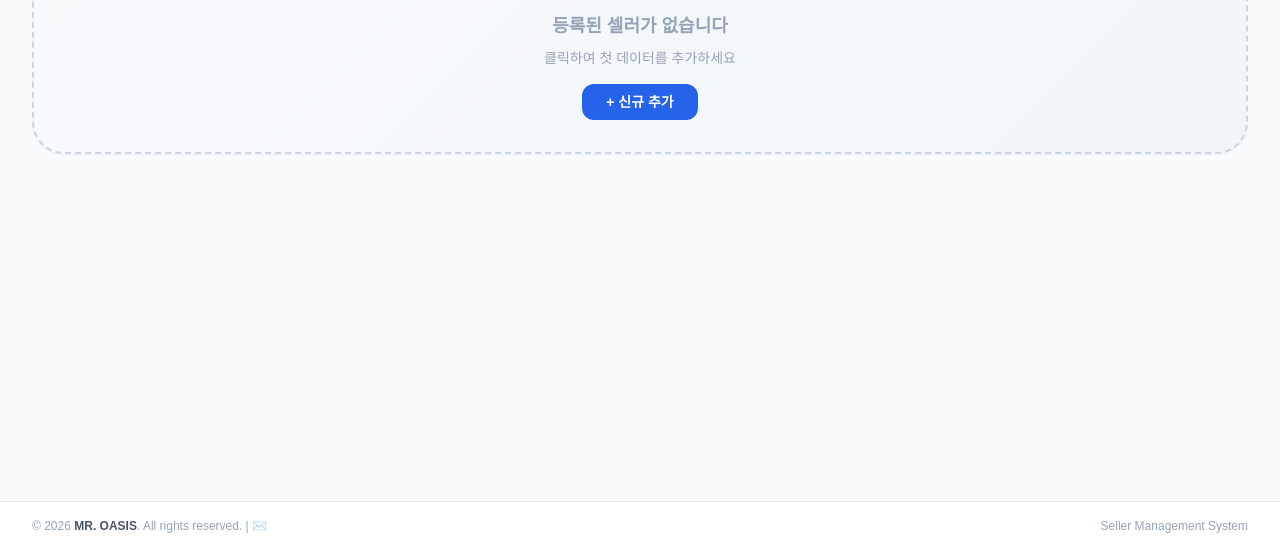
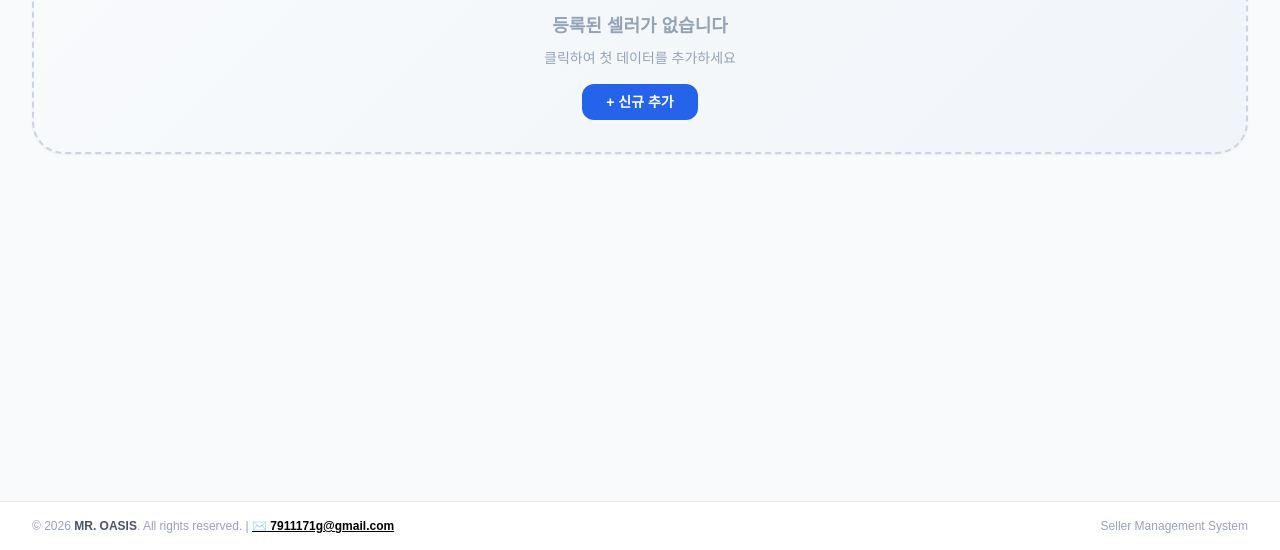
Before and after one commit to Jang1117/seller, a plain HTML site: page index.html in a window 1280 px wide. Shown: the part 250-800 px from the top of the page. Drawn offline with nearby package versions, Linux system fonts and the light colour scheme; a web font is replaced by a local one.

Commit message:
Update index.html

```diff
--- a/index.html
+++ b/index.html
@@ -330,7 +330,7 @@
     <!-- 푸터 -->
     <footer class="bg-white border-t py-4 px-8 text-center md:flex md:justify-between items-center z-30">
         <p class="text-slate-400 text-xs font-medium">© 2026 <span class="font-black text-slate-600 uppercase">Mr. Oasis</span>. All rights reserved. |
-                <a href="mailto:7911171g@gmail.com" style="color: white; text-decoration: underline; font-weight: 600;">
+                <a href="mailto:7911171g@gmail.com" style="color: black; text-decoration: underline; font-weight: 600;">
                     ✉️ 7911171g@gmail.com
                 </a></p>
         <p class="text-slate-400 text-xs font-medium mt-1 md:mt-0">Seller Management System</p>
```
